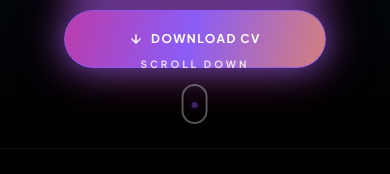
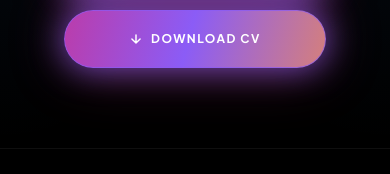
Before and after one commit to fayez-morsel/portfolio, a Next.js app: page / in a window 390 px wide. Shown: the part 991-1165 px from the top of the page. Built offline with nearby package versions, Linux system fonts and the light colour scheme.

Commit message:
polish navbar responsiveness
Tighten the top navigation spacing on small screens and hide the scroll hint on desktop-only layouts.

```diff
--- a/src/app/page.tsx
+++ b/src/app/page.tsx
@@ -271,15 +271,15 @@ export default function Home() {
       <div className="global-glow" />
 
       {/* Global Navigation Bar */}
-      <nav className={`fixed top-0 left-0 w-full z-50 pt-5 md:pt-6 pb-2 px-8 flex justify-center items-center transition-all duration-300 transform ${
+      <nav className={`fixed top-0 left-0 w-full z-50 pt-5 md:pt-6 pb-2 px-6 md:px-8 flex justify-center items-center transition-all duration-300 transform bg-black/60 backdrop-blur-md md:bg-transparent md:backdrop-blur-none ${
         showHeader ? "translate-y-0 opacity-100" : "-translate-y-full opacity-0 pointer-events-none"
       }`}>
-        <ul className="flex justify-between w-full max-w-[90%] md:max-w-[75%] lg:max-w-220 xl:max-w-270">
+        <ul className="flex justify-between w-full max-w-[95%] md:max-w-[75%] lg:max-w-[880px] xl:max-w-[1080px]">
           {["about", "customers", "projects", "contact"].map((section) => (
             <li key={section}>
               <a
                 href={`#${section}`}
-                className={`text-[13px] md:text-[15px] font-extrabold tracking-[0.22em] uppercase transition-colors duration-300 relative py-2 ${
+                className={`text-[11px] md:text-[15px] font-extrabold tracking-[0.1em] md:tracking-[0.22em] uppercase transition-colors duration-300 relative py-2 ${
                   inServices ? "text-[#09090B] hover:text-black" : "text-white hover:text-zinc-200"
                 }`}
                 style={{ fontFamily: 'var(--font-plus-jakarta)' }}
@@ -438,9 +438,9 @@ export default function Home() {
           </a>
         </motion.div>
 
-        {/* Scroll Down Indicator */}
+        {/* Scroll Down Indicator — desktop only */}
         <motion.div
-          className="absolute bottom-6 md:bottom-10 left-1/2 -translate-x-1/2 flex flex-col items-center z-30 pointer-events-none opacity-80"
+          className="hidden md:flex absolute bottom-10 left-1/2 -translate-x-1/2 flex-col items-center z-30 pointer-events-none opacity-80"
           initial={{ opacity: 0 }}
           animate={{ opacity: 0.8 }}
           transition={{ duration: 1, delay: 1.1 }}
```
